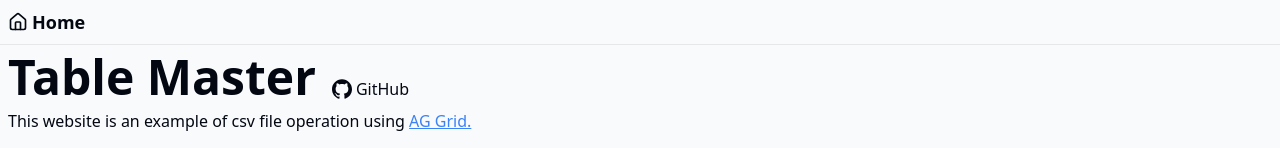
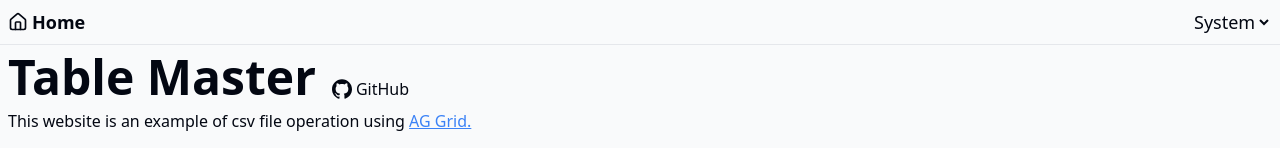
Before and after one commit to ryuapp/table-master, a React (Vite) app: page / in a window 1280 px wide. Shown: the top 148 px of the page. Built offline with nearby package versions, Linux system fonts and the light colour scheme; what ag-grid-community would draw is missing.

Commit message:
Support for select theme

```diff
--- /dev/null
+++ b/src/components/color-theme-select.tsx
@@ -0,0 +1,41 @@
+import { type ChangeEvent, type FC, useState } from "react";
+
+type Theme = "system" | "light" | "dark";
+
+export const ColorThemeSelect: FC = () => {
+  const [theme, setTheme] = useState<Theme>(localStorage.theme || "system");
+
+  const handleChange = (e: ChangeEvent<HTMLSelectElement>) => {
+    const value = e.target.value as Theme;
+    setTheme(value);
+    localStorage.setItem("theme", value);
+    changeTheme();
+  };
+  const changeTheme = () => {
+    const body = document.documentElement;
+    if (theme === "dark") {
+      body.classList.add("dark");
+    } else if (theme === "light") {
+      body.classList.remove("dark");
+    } else {
+      body.classList.toggle(
+        "dark",
+        window.matchMedia("(prefers-color-scheme: dark)").matches,
+      );
+    }
+  };
+  // Initial theme
+  changeTheme();
+
+  return (
+    <select
+      className="bg-gray-50 bg-transparent text-gray-950 dark:bg-gray-900 dark:text-gray-200"
+      value={theme}
+      onChange={handleChange}
+    >
+      <option value="system">System</option>
+      <option value="light">Light</option>
+      <option value="dark">Dark</option>
+    </select>
+  );
+};
--- /dev/null
+++ b/src/components/header.tsx
@@ -0,0 +1,24 @@
+import { Link } from "@tanstack/react-router";
+import { Home } from "lucide-react";
+import { ColorThemeSelect } from "./color-theme-select";
+
+export const Header = () => {
+  return (
+    <div className="flex justify-between gap-3 p-2 text-lg">
+      <div>
+        <Link
+          to="/"
+          className="flex items-center gap-1"
+          activeProps={{
+            className: "font-bold",
+          }}
+          activeOptions={{ exact: true }}
+        >
+          <Home size="20" />
+          Home
+        </Link>
+      </div>
+      <ColorThemeSelect />
+    </div>
+  );
+};
--- a/src/global.css
+++ b/src/global.css
@@ -5,9 +5,6 @@
 html {
   color-scheme: light dark;
 }
-* {
-  @apply border-gray-200 dark:border-gray-800;
-}
 body {
   @apply bg-gray-50 text-gray-950 dark:bg-gray-900 dark:text-gray-200;
 }
--- a/src/routes/__root.tsx
+++ b/src/routes/__root.tsx
@@ -1,6 +1,6 @@
-import { Link, Outlet, createRootRoute } from "@tanstack/react-router";
+import { Outlet, createRootRoute } from "@tanstack/react-router";
 import { TanStackRouterDevtools } from "@tanstack/router-devtools";
-import { Home } from "lucide-react";
+import { Header } from "../components/header";
 
 export const Route = createRootRoute({
   component: RootComponent,
@@ -9,22 +9,8 @@ export const Route = createRootRoute({
 function RootComponent() {
   return (
     <>
-      <div className="flex gap-3 p-2 text-lg">
-        <div>
-          <Link
-            to="/"
-            className="flex items-center gap-1"
-            activeProps={{
-              className: "font-bold",
-            }}
-            activeOptions={{ exact: true }}
-          >
-            <Home size="20" />
-            Home
-          </Link>
-        </div>
-      </div>
-      <hr />
+      <Header />
+      <hr className="border-gray-200 dark:border-gray-800" />
       <Outlet />
       <TanStackRouterDevtools position="bottom-right" />
     </>
--- a/tailwind.config.js
+++ b/tailwind.config.js
@@ -1,5 +1,6 @@
 /** @type {import('tailwindcss').Config} */
 export default {
+  darkMode: "class",
   content: ["./index.html", "./src/**/*.{js,ts,jsx,tsx}"],
   theme: {
     extend: {},
```
